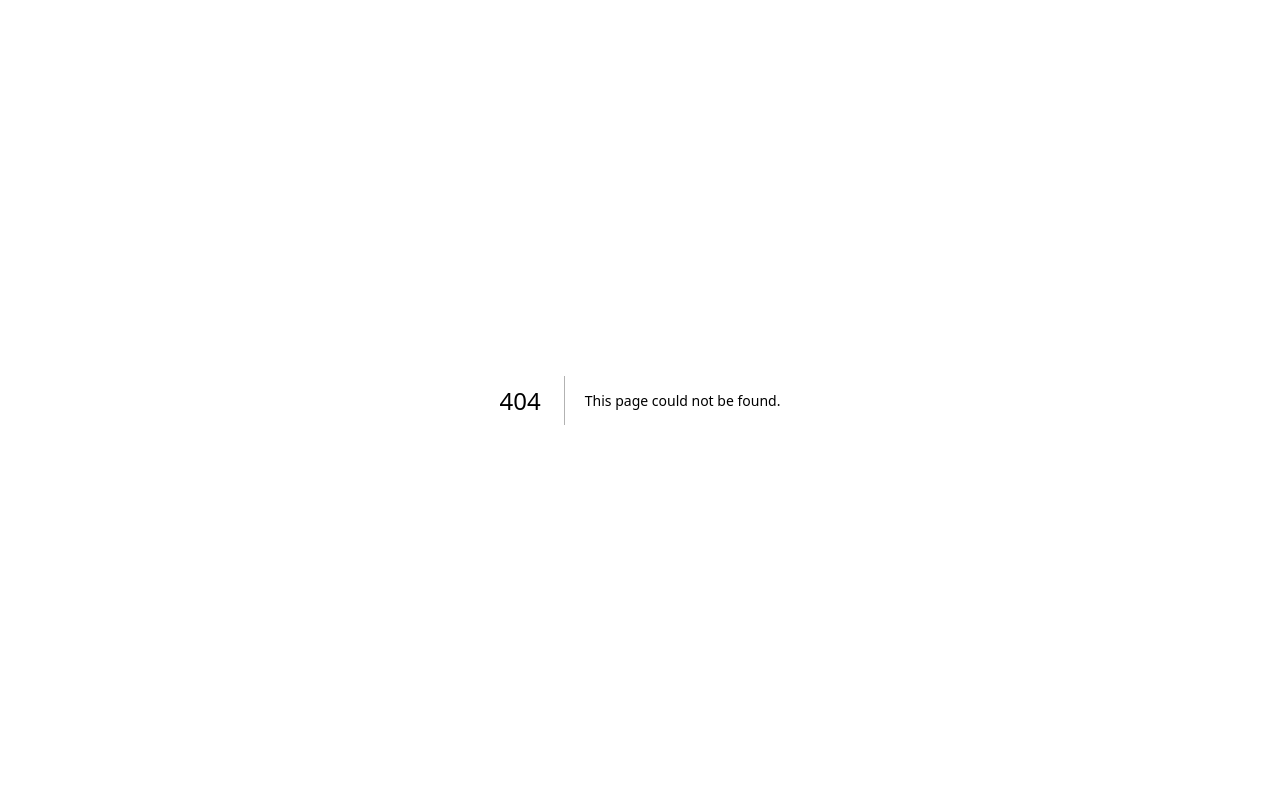
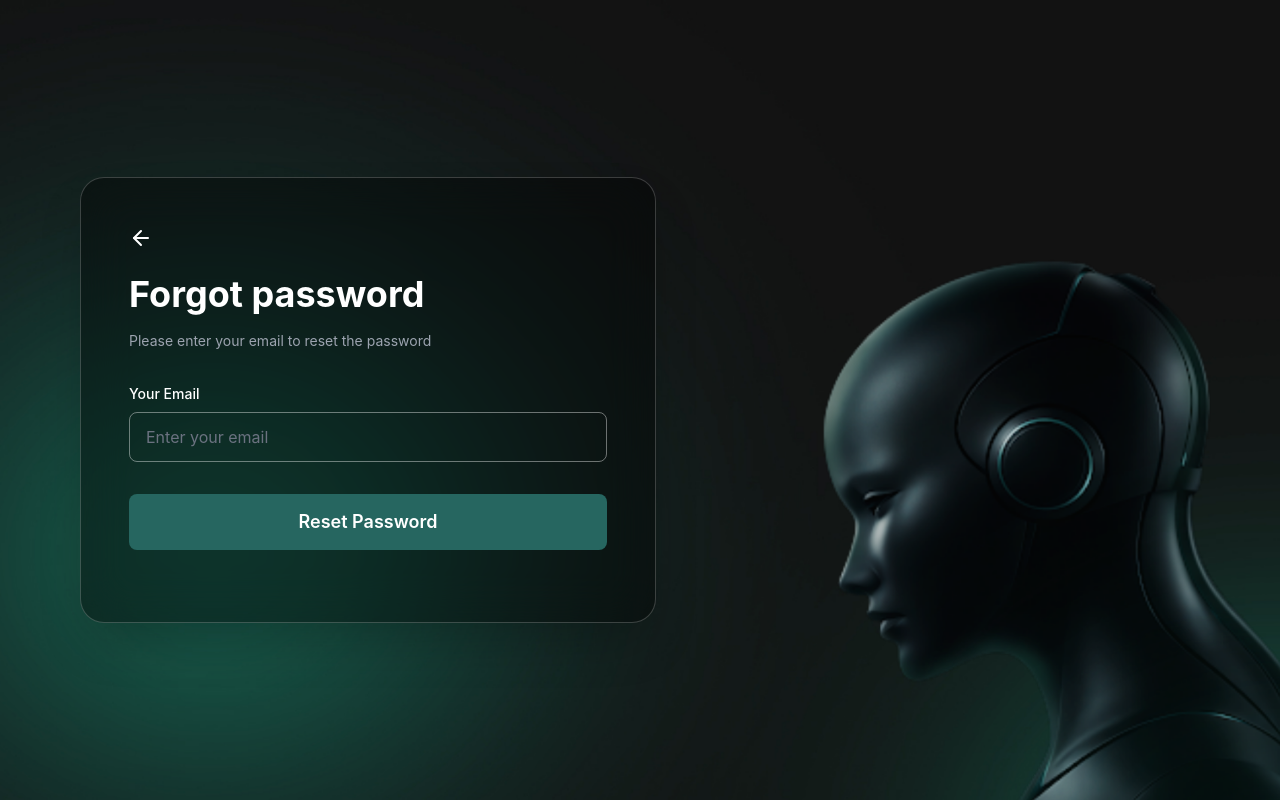
Before and after one commit to Dev-alphadigital/AI-Agent-FE, a Next.js app: page /forgot-password in a window 1280 px wide. Before the commit this address had no page. Built offline with nearby package versions, Linux system fonts and the light colour scheme.

Commit message:
Develop forgot password screen

```diff
--- /dev/null
+++ b/app/forgot-password/page.tsx
@@ -0,0 +1,78 @@
+'use client';
+
+import Image from "next/image";
+import Link from "next/link";
+import { ArrowLeft } from "lucide-react";
+
+export default function ForgotPasswordPage() {
+  return (
+    <div
+      className="min-h-screen w-full relative overflow-hidden"
+      style={{
+        backgroundImage: 'url(/plainbg.png)',
+        backgroundSize: '100% 100%',
+        backgroundPosition: 'center',
+        backgroundRepeat: 'no-repeat'
+      }}
+    >
+      {/* Robot Image Overlay - Right Side */}
+      <div className="absolute right-0 bottom-0 w-[50%] h-[80%] pointer-events-none z-0">
+        <Image
+          src="/Robot.png"
+          alt="AI Robot"
+          fill
+          className="object-contain object-right-bottom"
+          priority
+          quality={100}
+        />
+      </div>
+
+      {/* Form Container - Left Side */}
+      <div className="relative z-10 min-h-screen flex items-center justify-start pl-12 lg:pl-20">
+        <div className="w-full max-w-xl">
+          {/* Glassmorphism Container */}
+          <div className="bg-black/40 backdrop-blur-xl rounded-3xl p-12 border border-white/20 shadow-2xl">
+            {/* Back Arrow */}
+            <Link href="/login" className="inline-flex items-center text-white hover:text-gray-300 transition-colors mb-6">
+              <ArrowLeft size={24} />
+            </Link>
+
+            {/* Title */}
+            <h1 className="text-4xl font-bold mb-4 text-white text-left">
+              Forgot password
+            </h1>
+
+            {/* Instructions */}
+            <p className="text-gray-400 mb-8 text-sm leading-relaxed">
+              Please enter your email to reset the password
+            </p>
+
+            {/* Email Input Field */}
+            <div className="mb-8">
+              <label htmlFor="email" className="block text-sm font-medium text-white mb-2">
+                Your Email
+              </label>
+              <input
+                type="email"
+                id="email"
+                name="email"
+                placeholder="Enter your email"
+                className="w-full px-4 py-3 bg-transparent border border-white/40 rounded-lg text-white placeholder:text-gray-500 focus:outline-none focus:border-white focus:ring-1 focus:ring-white/50 transition-all"
+              />
+            </div>
+
+            {/* Reset Password Button */}
+            <div className="flex justify-center mb-6">
+              <button
+                type="submit"
+                className="w-full py-3.5 bg-[#266660] hover:bg-[#2d7a73] text-white font-semibold text-lg rounded-lg transition-all duration-200 hover:shadow-lg hover:shadow-[#266660]/50"
+              >
+                Reset Password
+              </button>
+            </div>
+          </div>
+        </div>
+      </div>
+    </div>
+  );
+}
```
